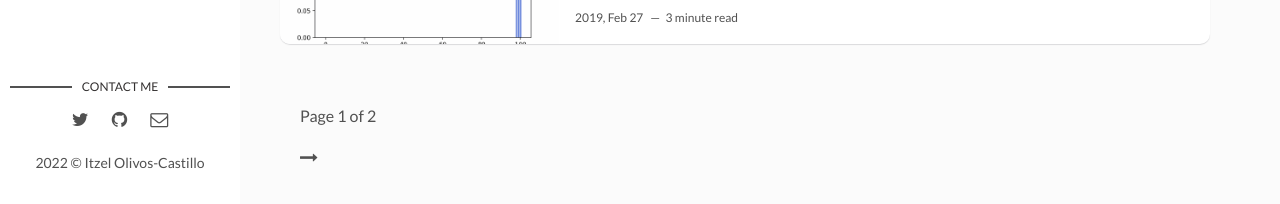
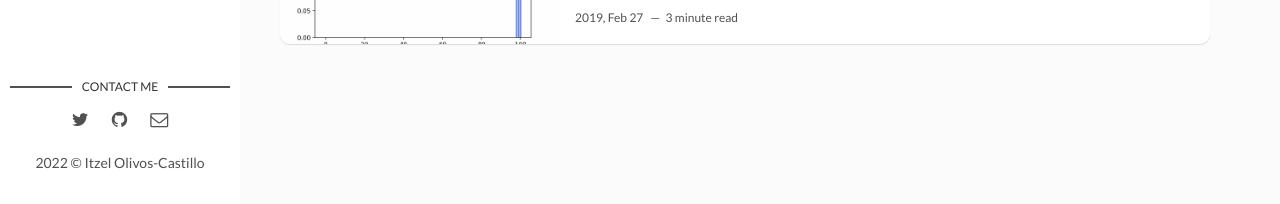
Before and after one commit to ItzelOlivos/ItzelOlivos.github.io, a Jekyll site: the page built from index.html, in a window 1280 px wide and 1179 px high. Shown: the part 972-1176 px from the top of the window. Built offline with Jekyll 4.4.1, drawn with Linux system fonts in a browser that asks for light colours; the list of posts is cut into pages by our own code.

Commit message:
pagination working, buttons hidden

```diff
--- a/_config.yml
+++ b/_config.yml
@@ -19,7 +19,7 @@
 social-email: itzel@rice.edu # add your Email address
 
 # Disqus
-discus-identifier: mr-brown # add your discus identifier
+discus-identifier: # add your discus identifier
 
 # Tracker
 analytics: # Google Analytics
@@ -31,7 +31,7 @@
   - jekyll-paginate
   - jemoji
 
-paginate: 8
+paginate: 20
 paginate_path: "/page/:num"
 
 exclude: ["node_modules", "gulpfile.js", "package.json", "yarn.lock"]
--- a/_layouts/main.html
+++ b/_layouts/main.html
@@ -50,7 +52,7 @@
       <div class="author-name">{{site.author}}</div>
       <p>{{site.about-author}}</p>
     </div>
-    <div class="about">
+    <div id='cat_buttons' class="about">
       <button type="button" id="btnProjects" value="Projects" onclick="dispProjects()"
               style="background-color: black; border-color: black; color: white; border-width: 1px">Projects</button>&nbsp;
       <button type="button" id="btnPosts" value="Posts" onclick="dispPosts()"
--- a/_layouts/post.html
+++ b/_layouts/post.html
@@ -1,6 +1,10 @@
 ---
 layout: main
 ---
+<script>
+  document.getElementById('cat_buttons').style.display = 'none';
+</script>
+
 <article class="article-page">
   <div class="page-content">
     {% if page.img %}
```
Also changed, not shown: other parts of _layouts/main.html (+2 -0 lines), 14 other files.
